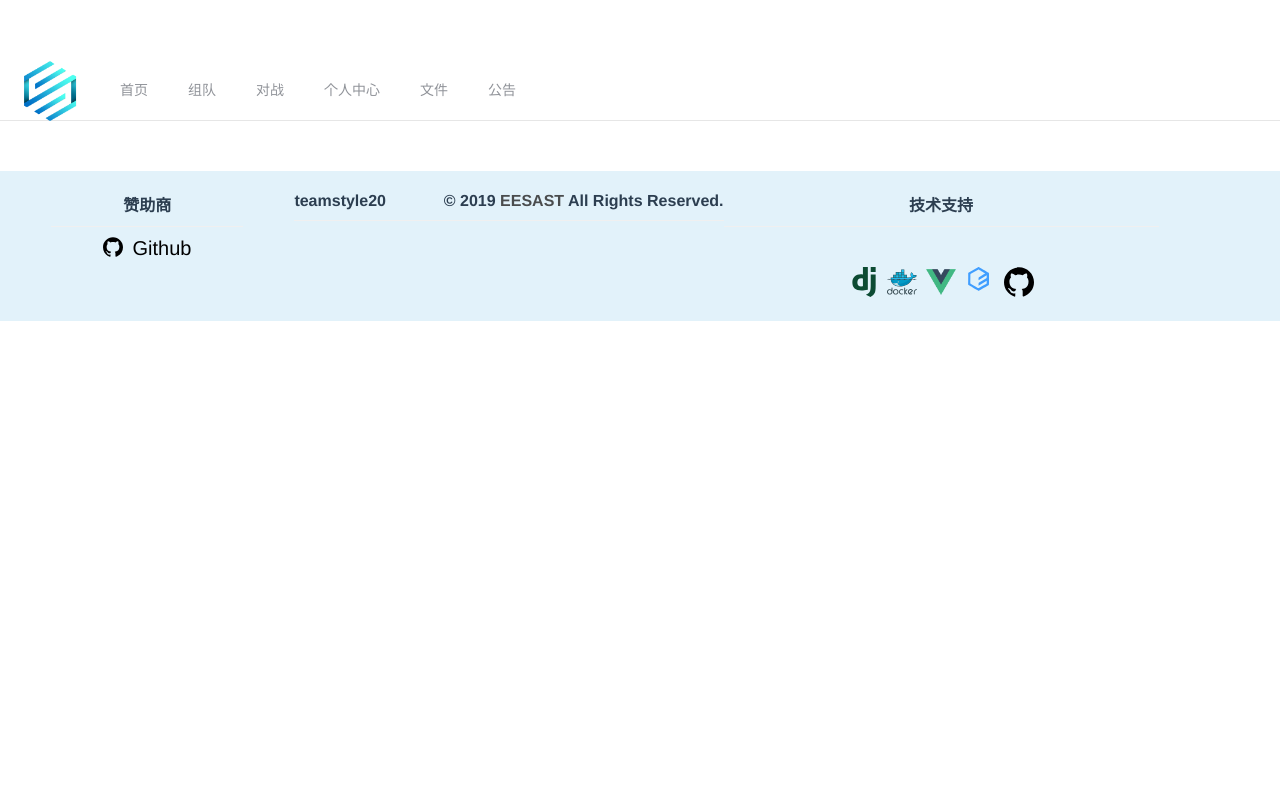
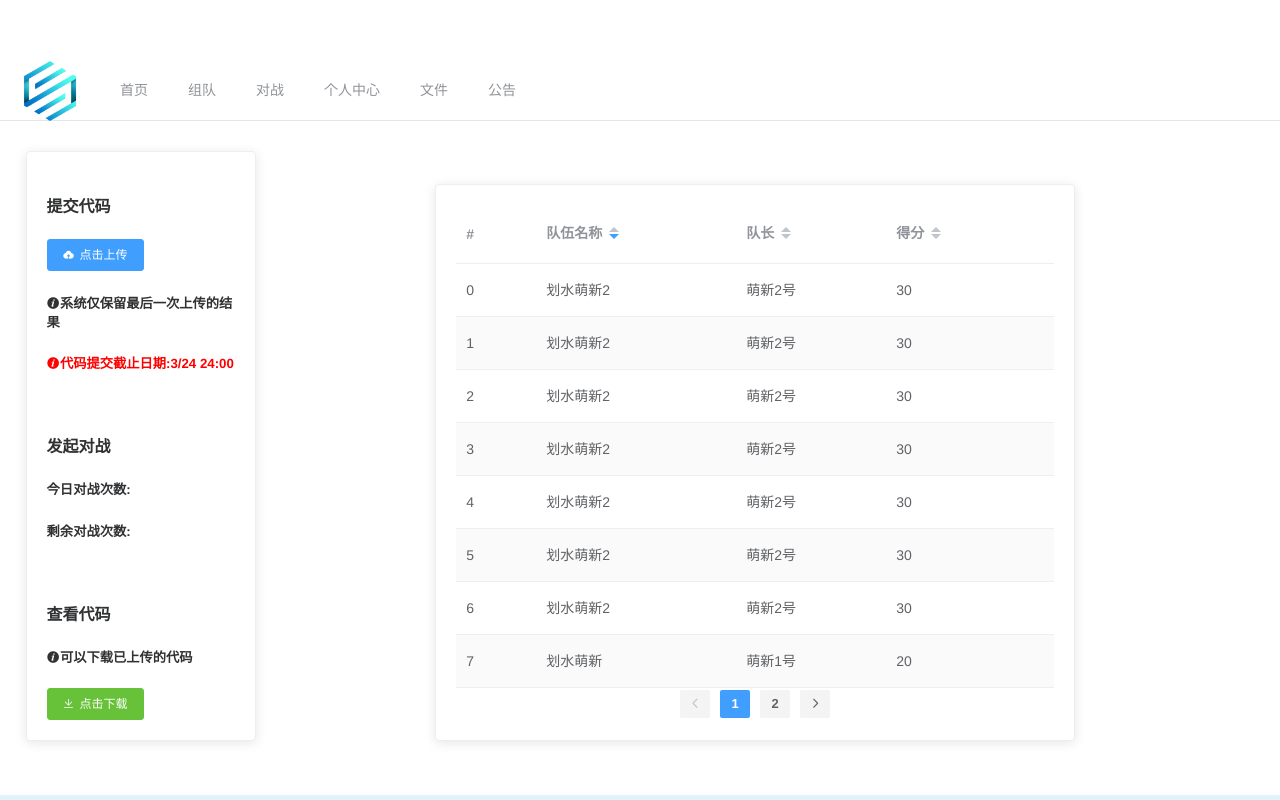
Before and after one commit to eesast/teamstyle20Web, a Vue app in the folder frontend/web2018/: page /battle in a window 1280 px wide. Built offline with nearby package versions, Linux system fonts and the light colour scheme; what vue-clipboard2 would draw is missing.

Commit message:
对战界面UI完成

```diff
--- /dev/null
+++ b/frontend/web2018/src/components/battle.vue
@@ -0,0 +1,232 @@
+<template>
+<div id="battle_contain">
+    <div class="code_content">
+        <el-card shadow="always" style="text-align:left;">
+            <h4>提交代码</h4>
+            <el-upload
+            class="upload-demo"
+            action="https://jsonplaceholder.typicode.com/posts/"
+            :show-file-list="false"
+            :limit="1"
+            :on-success="uploadSuccess"
+            :on-error="uploadError"
+
+            >
+            <el-button size="small" type="primary" icon="el-icon-upload">点击上传</el-button>
+            </el-upload>
+            <h5><i class="el-icon-info"></i>系统仅保留最后一次上传的结果</h5>
+            <h5><span style="color:red"><i class="el-icon-info"></i>代码提交截止日期:3/24 24:00</span></h5>
+            <br/>
+            <h4>发起对战</h4>
+            <h5>今日对战次数:</h5>
+            <h5>剩余对战次数:</h5>
+            <br/>
+            <h4>查看代码</h4>
+            <h5><i class="el-icon-info"></i>可以下载已上传的代码</h5>
+            <el-button size="small"type="success"icon="el-icon-download">点击下载</el-button>
+        </el-card>
+    </div>
+    <div class="empty_content"></div>
+    <div class="battle_content">
+        <el-card shadow="always">
+            <el-table
+            :data="tableData.slice((currentPage-1)*pagesize,currentPage*pagesize)"
+            :default-sort = "{prop: 'teamname', order: 'descending'}"
+            stripe
+            style="width: 100%">
+            <el-table-column
+            label="#"
+            width="80">
+                <template slot-scope="scope">{{scope.$index+(currentPage-1)*pagesize}}</template>
+            </el-table-column>
+            <el-table-column
+            prop="teamname"
+            label="队伍名称"
+            sortable
+            width="200">
+            </el-table-column>
+            <el-table-column
+            prop="captain"
+            label="队长"
+            sortable
+            width="150">
+            </el-table-column>
+            <el-table-column
+            prop="score"
+            label="得分"
+            sortable
+            width="180">
+            </el-table-column>
+            <el-table-column
+            prop="option"
+            label="操作">
+            <template slot-scope="scope">
+                <el-button type="danger" size="mini">发起对战</el-button>
+            </template>
+            </el-table-column>
+            </el-table>
+             <el-pagination
+            @current-change="handleCurrentChange"
+            :current-page="currentPage"
+            background
+            layout="prev, pager, next"
+            :total=tableData.length>
+            </el-pagination>
+        </el-card>
+    </div>
+    <div class="empty_content"></div>
+</div>
+</template>
+
+<script>
+export default {
+    name: 'battle',
+    data() {
+        return {
+            currentPage:1, //初始页
+            pagesize:8,    //    每页的数据
+            tableData: [{
+          teamname:'划水萌新',
+          captain:'萌新1号',
+          score:20,
+        },{
+          teamname:'划水萌新2',
+          captain:'萌新2号',
+          score:30,
+        },{
+          teamname:'划水萌新2',
+          captain:'萌新2号',
+          score:30,
+        },{
+          teamname:'划水萌新2',
+          captain:'萌新2号',
+          score:30,
+        },{
+          teamname:'划水萌新2',
+          captain:'萌新2号',
+          score:30,
+        },{
+          teamname:'划水萌新2',
+          captain:'萌新2号',
+          score:30,
+        },{
+          teamname:'划水萌新2',
+          captain:'萌新2号',
+          score:30,
+        },{
+          teamname:'划水萌新2',
+          captain:'萌新2号',
+          score:30,
+        },{
+          teamname:'划水萌新2',
+          captain:'萌新2号',
+          score:30,
+        },{
+          teamname:'划水萌新2',
+          captain:'萌新2号',
+          score:30,
+        },{
+          teamname:'划水萌新2',
+          captain:'萌新2号',
+          score:30,
+        },{
+          teamname:'划水萌新2',
+          captain:'萌新2号',
+          score:30,
+        },{
+          teamname:'划水萌新2',
+          captain:'萌新2号',
+          score:30,
+        },{
+          teamname:'划水萌新2',
+          captain:'萌新2号',
+          score:30,
+        },{
+          teamname:'划水萌新2',
+          captain:'萌新2号',
+          score:30,
+        },{
+          teamname:'划水萌新2',
+          captain:'萌新2号',
+          score:30,
+        },{
+          teamname:'划水萌新2',
+          captain:'萌新2号',
+          score:30,
+        },{
+          teamname:'划水萌新2',
+          captain:'萌新2号',
+          score:30,
+        },{
+          teamname:'划水萌新2',
+          captain:'萌新2号',
+          score:30,
+        }]
+        }
+    },
+    methods: {
+        uploadSuccess(res){
+            if(res.status==1){
+              this.$message({
+                message: '恭喜你，上传成功',
+                type: 'success'
+              });
+            }
+            else if(res.status==0){
+              this.$message({
+                message: res.msg,
+                type: 'warning'
+              });
+            }
+            else{
+              this.$message.error('上传失败，请重新上传');
+            }
+          },
+          uploadError(){
+            this.$refs.upload.clearFiles();
+            this.$message.error('上传失败，请重新上传');
+          },
+          handleCurrentChange: function(currentPage){
+                this.currentPage = currentPage;
+                // console.log(this.currentPage)  //点击第几页
+        },
+
+    }
+}
+</script>
+
+<style>
+#battle_contain
+{
+    position: relative;
+    width:100%;
+    min-height: 70%;
+}
+.code_content,.battle_content,.empty_content
+{
+    display: inline-block;
+    position: relative;
+    margin-top:30px;
+}
+.code_content
+{
+    width:18%;
+    /* min-height: 100%; */
+    /* min-height:100%; */
+    /* background: black; */
+    /* position: relative; */
+}
+.empty_content
+{
+    width:14%;
+}
+.battle_content
+{
+    /* left:5%; */
+    /* height:100%; */
+    /* top:; */
+    width:50%;
+    /* min-height:70%; */
+    /* position: relative; */
+}
+</style>
--- a/frontend/web2018/src/components/nav.vue
+++ b/frontend/web2018/src/components/nav.vue
@@ -9,7 +9,7 @@
       <el-menu-item index="1" >首页</el-menu-item>
       <el-menu-item v-if="navflag==true" index="/login" >登录/注册</el-menu-item>
       <el-menu-item v-if="navflag!=true" index="/team" >组队</el-menu-item>
-      <el-menu-item v-if="navflag!=true" index="4" >对战</el-menu-item>
+      <el-menu-item v-if="navflag!=true" index="/battle" >对战</el-menu-item>
       <el-menu-item v-if="navflag!=true" index="5" >个人中心</el-menu-item>
       <el-menu-item index="/file" >文件</el-menu-item>
       <el-menu-item index="/announcement">公告</el-menu-item>
--- a/frontend/web2018/src/router/index.js
+++ b/frontend/web2018/src/router/index.js
@@ -6,6 +6,7 @@ import HelloWorld from '@/components/Index.vue'
 import login from '@/components/Login.vue'
 import file from '@/components/file.vue'
 import team from '@/components/team.vue'
+import battle from '@/components/battle.vue'
 
 Vue.use(Router)
 
@@ -38,6 +39,10 @@ export default new Router({
     {
       path: '/team',
       component: team
+    },
+    {
+      path: '/battle',
+      component: battle
     }
   ]
 })
```
